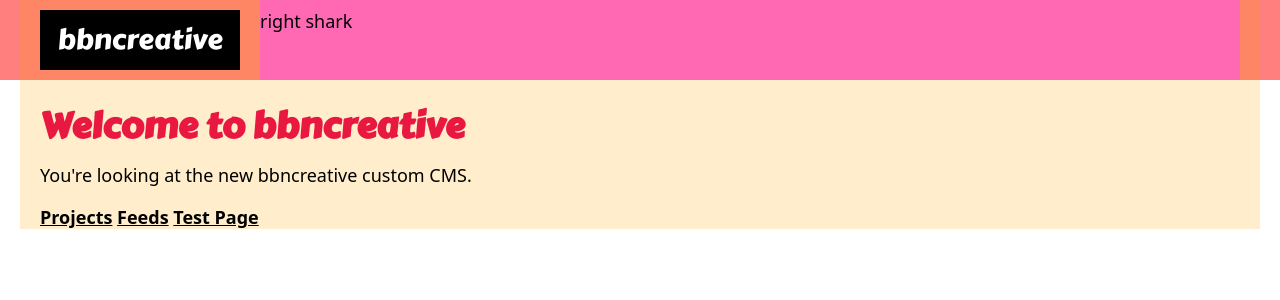
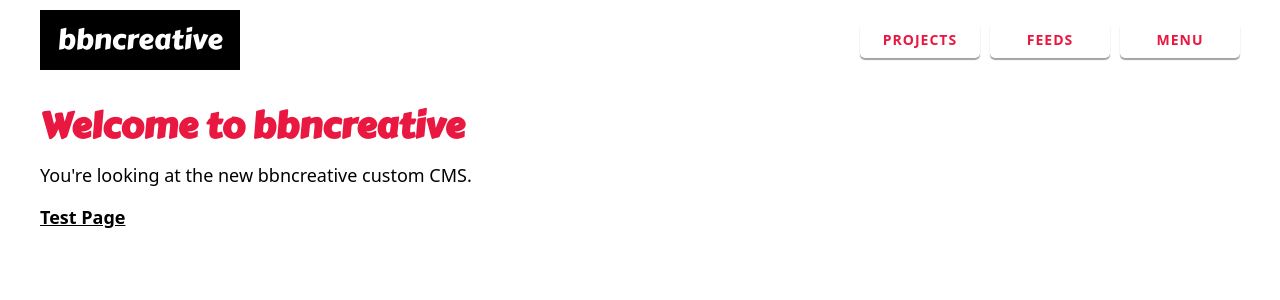
Before and after one commit to aaroncawte/bbncreative-django, a Django app: template templates/index.html in a window 1280 px wide. Shown: the top 300 px of the page. Run offline with Django 3.2, Linux system fonts and the light colour scheme; the template is opened without the code that fills it, so the values that code supplies are empty; some web fonts are replaced.

Commit message:
Menu Buttons

```diff
--- a/static/style/_definitions.scss
+++ b/static/style/_definitions.scss
@@ -58,28 +58,35 @@
 	font-family: $font_sans;
 	font-size: 18px;
 }
+
 h1 {
 	color: $bbn1;
 }
+
 h1, h2 {
 	margin: 0.5em 0 0.25em;
 	font-family: $font_header;
 }
+
 h3, h4 {
 	margin: 1em 0 0.75em;
 }
+
 h5 {
 	font-size: 1em;
 }
+
 h5, h6 {
 	margin: 1.5em 0 0.75em;
 	font-family: $font_serif;
 	color: $blue-grey1;
 	font-style: italic;
 }
+
 p {
 	margin-top: 0.5em;
 }
+
 a {
 	color: initial;
 	font-weight: bold;
@@ -91,6 +98,7 @@
 		color: $bbn5;
 	}
 }
+
 /* Element selection
    ======================================================================== */
 html, body, p, span, a, img, div, button, input, label, h1, h2, h3, h4, h5, h6 {
@@ -103,35 +111,41 @@
 		color: #fff;
 	}
 }
+
 img {
 	user-select: none;
 }
 
 /* Form Elements
    ======================================================================== */
-@mixin standard-input {
+@mixin menu-input-base {
 	box-sizing: border-box; // Height includes padding (input quirk requires this)
-	display: block;
 	height: 36px;
 	min-width: 120px;
-	margin: 8px 0 9px; // Buffer for active state
 	padding: 8px 14px;
 	border: 0;
 	outline: none;
 	border-radius: $form-el-radius;
 	font-family: $font-sans;
+	user-select: none;
+}
+
+@mixin standard-input {
+	@include menu-input-base;
+	display: block;
+	margin: 8px 0 9px; // Buffer for active state
 	-webkit-appearance: none;
 }
 
 input[type=text], input[type=email], input[type=tel], input[type=number],
-input[type=search], input[type=password], select  {
+input[type=search], input[type=password], select {
 	@include standard-input;
 	@include drop-shadow($clickable: false);
 	border: 1px solid $off-white;
 }
 
 // Inputs likely to have a non-standard style on other browsers
-input[type=date], input[type=datetime-local], input[type=week], input[type=month], input[type=time], input[type=range], input[type=color]  {
+input[type=date], input[type=datetime-local], input[type=week], input[type=month], input[type=time], input[type=range], input[type=color] {
 	@include standard-input;
 	@include drop-shadow($clickable: false);
 }
@@ -162,11 +176,13 @@
 		color: $off-black;
 	}
 }
+
 input[type=submit] {
 	&:active {
 		margin: 10px 0 7px; // It's another pixel off for inputs
 	}
 }
+
 input[type=reset] {
 	background-color: transparent;
 	color: $blue-grey1;
--- a/static/style/_structure.scss
+++ b/static/style/_structure.scss
@@ -32,7 +32,6 @@
 .wrapper-1200 {
   margin: 0 auto;
   position: relative;
-	background-color: rgba(orange, 0.2);
 }
 
 /* Navigation Bar
@@ -46,7 +45,6 @@
 	display: flex;
 	flex-direction: column;
 	flex-wrap: wrap;
-	background-color: rgba(red, 0.5);
 	.wrapper-1200 {
 		height: $nav-height;
 		display: flex;
@@ -61,17 +59,40 @@
 }
 .nav-right {
 	flex-grow: 1;
-	background-color: hotpink;
+	justify-content: flex-end;
+	a {
+		text-decoration: none;
+	}
 }
 #bbncreative-logo {
 	width: 200px;
 	height: 60px;
+	line-height: 60px;
 	margin: 10px 20px 10px 0;
 	background-color: $logo-background;
 	color: $logo-colour;
-	line-height: 60px;
+	text-align: center;
 	font-family: $font_header;
 	font-size: 28px;
-	text-align: center;
 	font-weight: normal;
 }
+
+/* Menu Buttons
+   ======================================================================== */
+.menu-button {
+	@include menu-input-base;
+	@include wide-text;
+	@include drop-shadow($clickable: true);
+	margin: 22px 0 22px 10px;
+	background-color: #fff;
+	color: $bbn1;
+	text-align: center;
+	cursor: pointer;
+	&:hover {
+		color: $bbn5;
+	}
+	&:active {
+		margin: 23px 0 21px 10px;
+		background-color: $off-white;
+	}
+}
--- a/static/style/style.css
+++ b/static/style/style.css
@@ -122,30 +122,32 @@
 input[type=text], input[type=email], input[type=tel], input[type=number],
 input[type=search], input[type=password], select {
   box-sizing: border-box;
-  display: block;
   height: 36px;
   min-width: 120px;
-  margin: 8px 0 9px;
   padding: 8px 14px;
   border: 0;
   outline: none;
   border-radius: 5px;
   font-family: "Noto Sans", sans-serif;
+ user-select: none;
+ display: block;
+ margin: 8px 0 9px;
   -webkit-appearance: none;
   box-shadow: rgba(22, 22, 22, 0.4) 0 2px 1px;
   border: 1px solid #e5e5e5; }
 
 input[type=date], input[type=datetime-local], input[type=week], input[type=month], input[type=time], input[type=range], input[type=color] {
   box-sizing: border-box;
-  display: block;
   height: 36px;
   min-width: 120px;
-  margin: 8px 0 9px;
   padding: 8px 14px;
   border: 0;
   outline: none;
   border-radius: 5px;
   font-family: "Noto Sans", sans-serif;
+ user-select: none;
+ display: block;
+ margin: 8px 0 9px;
   -webkit-appearance: none;
   box-shadow: rgba(22, 22, 22, 0.4) 0 2px 1px; }
 
@@ -160,15 +162,16 @@
 
 input[type=submit], input[type=reset], button {
   box-sizing: border-box;
-  display: block;
   height: 36px;
   min-width: 120px;
-  margin: 8px 0 9px;
   padding: 8px 14px;
   border: 0;
   outline: none;
   border-radius: 5px;
   font-family: "Noto Sans", sans-serif;
+ user-select: none;
+ display: block;
+ margin: 8px 0 9px;
   -webkit-appearance: none;
   background-color: #e81841;
   color: #fff;
@@ -225,8 +228,8 @@
     padding: 0 20px; } }
 .wrapper-1200 {
   margin: 0 auto;
-  position: relative;
-  background-color: rgba(255, 165, 0, 0.2); }
+ position: relative;
+}
 
 /* Navigation Bar
    ======================================================================== */
@@ -238,8 +241,8 @@
   height: 80px;
   display: flex;
   flex-direction: column;
-  flex-wrap: wrap;
-  background-color: rgba(255, 0, 0, 0.5); }
+ flex-wrap: wrap;
+}
   nav .wrapper-1200 {
     height: 80px;
     display: flex; }
@@ -253,18 +256,61 @@
 
 .nav-right {
   flex-grow: 1;
-  background-color: hotpink; }
+ justify-content: flex-end;
+}
+
+.nav-right a {
+ text-decoration: none;
+}
 
 #bbncreative-logo {
   width: 200px;
   height: 60px;
+ line-height: 60px;
   margin: 10px 20px 10px 0;
   background-color: black;
   color: white;
-  line-height: 60px;
+ text-align: center;
   font-family: "Carter One", sans-serif;
   font-size: 28px;
+ font-weight: normal;
+}
+
+/* Menu Buttons
+   ======================================================================== */
+.menu-button {
+ box-sizing: border-box;
+ height: 36px;
+ min-width: 120px;
+ padding: 8px 14px;
+ border: 0;
+ outline: none;
+ border-radius: 5px;
+ font-family: "Noto Sans", sans-serif;
+ user-select: none;
+ font-size: 14px;
+ font-weight: bold;
+ text-transform: uppercase;
+ letter-spacing: 1px;
+ box-shadow: rgba(22, 22, 22, 0.4) 0 2px 1px;
+ margin: 22px 0 22px 10px;
+ background-color: #fff;
+ color: #e81841;
   text-align: center;
-  font-weight: normal; }
+ cursor: pointer;
+}
+
+.menu-button:active {
+ box-shadow: rgba(22, 22, 22, 0.4) 0 0 1px;
+}
+
+.menu-button:hover {
+ color: #ff1a36;
+}
+
+.menu-button:active {
+ margin: 23px 0 21px 10px;
+ background-color: #e5e5e5;
+}
 
 /*# sourceMappingURL=style.css.map */
--- a/templates/components/_nav.html
+++ b/templates/components/_nav.html
@@ -5,7 +5,13 @@
                 <a href="/"><div id="bbncreative-logo">bbncreative</div></a>
             </div>
             <div class="nav-right">
-                <p>right shark</p>
+                <a href="/projects">
+                    <div class="menu-button">Projects</div>
+                </a>
+                <a href="/feeds">
+                    <div class="menu-button">Feeds</div>
+                </a>
+                <div class="menu-button">Menu</div>
             </div>
         </div>
     </nav>
--- a/templates/index.html
+++ b/templates/index.html
@@ -4,8 +4,6 @@
         <div class="wrapper-1200">
             <h1>Welcome to bbncreative</h1>
             <p>You're looking at the new bbncreative custom CMS.</p>
-            <a href="/projects">Projects</a>
-            <a href="/feeds">Feeds</a>
             <a href="/testpage">Test Page</a>
         </div>
     </div>
--- a/templates/test.html
+++ b/templates/test.html
@@ -2,7 +2,6 @@
 {% block body-content %}
     <div class="window window-first">
         <div class="wrapper-1200">
-            <a href="/">bbncreative</a>
             <h1>Welcome to bbncreative</h1>
             <h2>Welcome to bbncreative</h2>
             <h3>Welcome to bbncreative</h3>
```
Also changed, not shown: 1 other file. Lines whose indentation alone changed are shown as unchanged.
